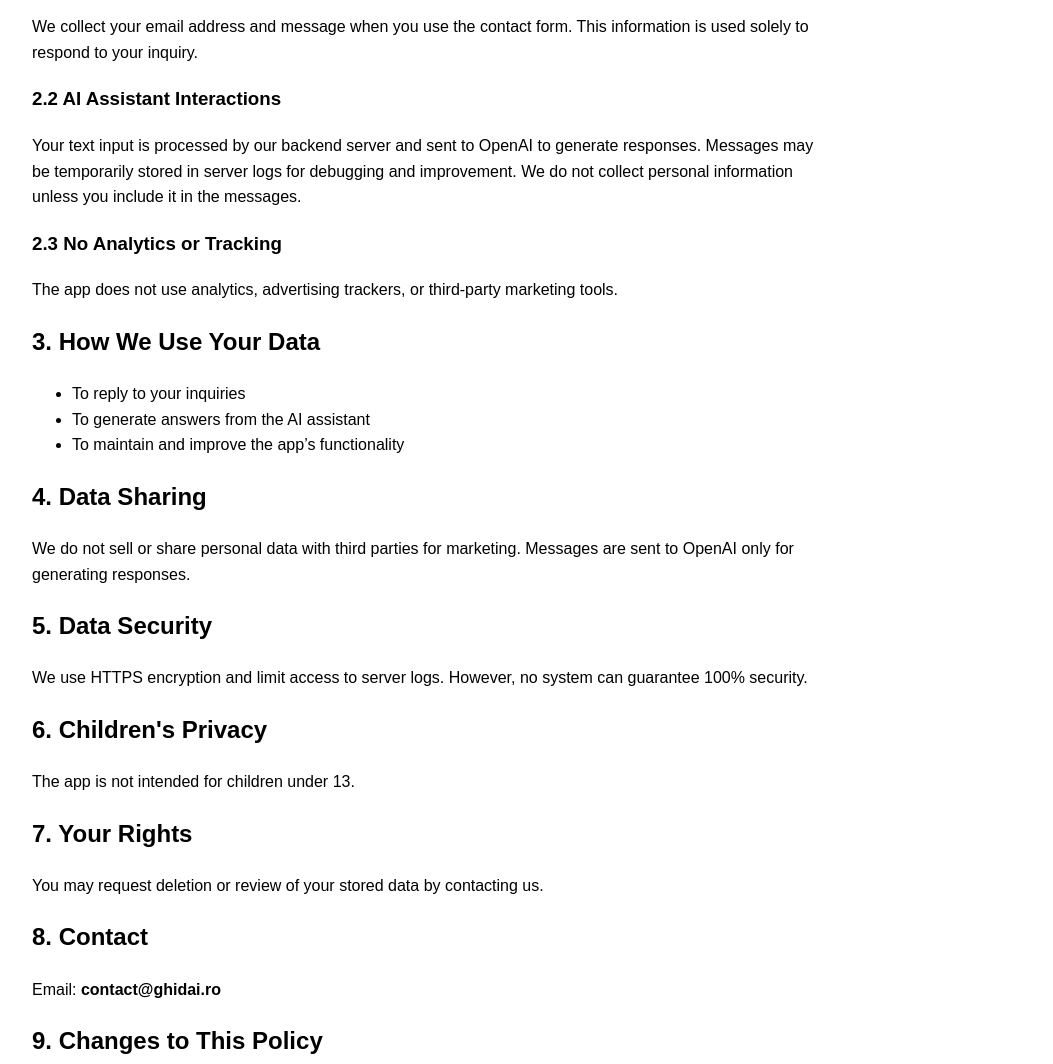
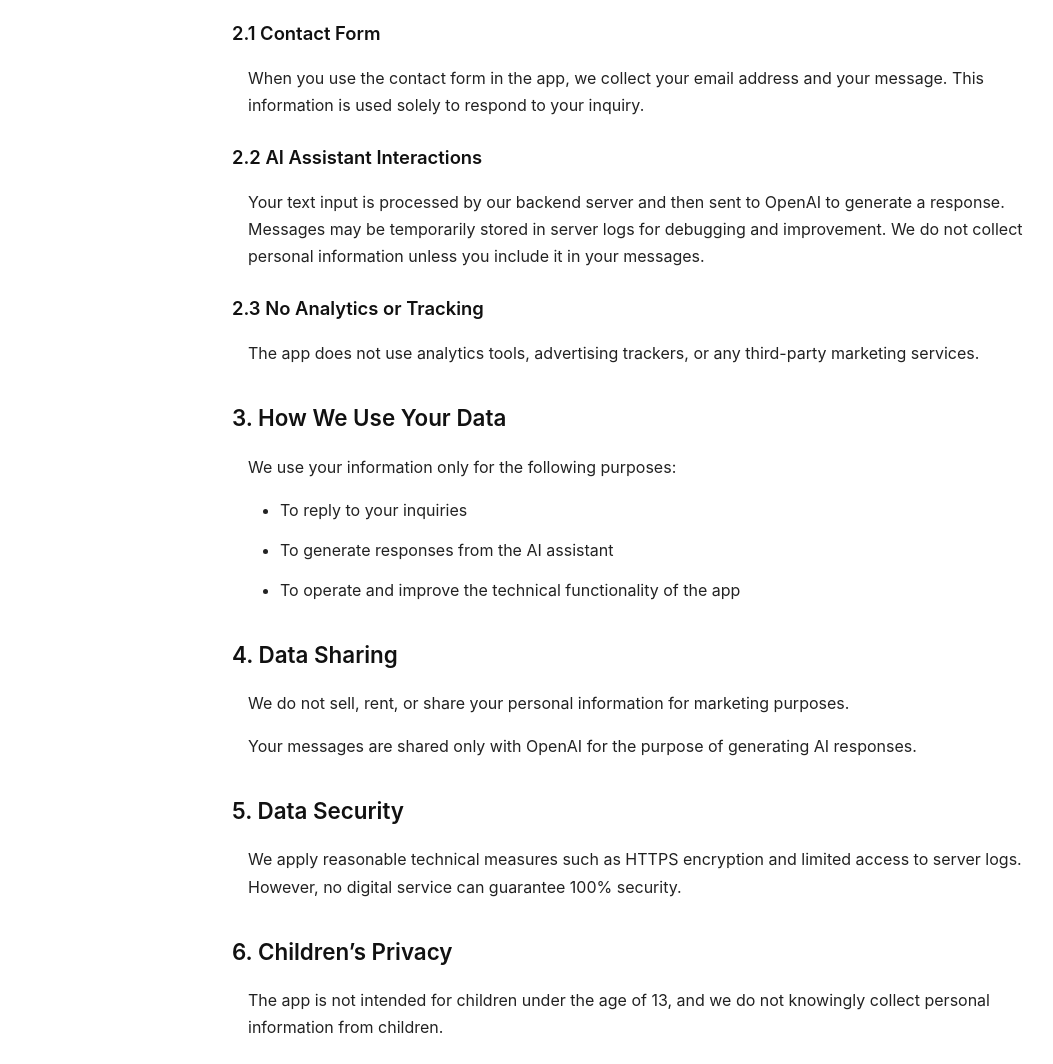
Before and after one commit to gomacchi0516-pixel/ghidAI_privacy_policy, a plain HTML site: page index.html in a window 1280 px wide. Shown: the part 380-1444 px from the top of the page, without its empty margins (8-1061 px from the left). Drawn offline with Linux system fonts and the light colour scheme.

Commit message:
Update index.html

```diff
--- a/index.html
+++ b/index.html
@@ -3,14 +3,54 @@
 <head>
 <meta charset="UTF-8">
 <title>Privacy Policy - GhidAI</title>
+
 <style>
+  /* ページ全体 */
   body {
-    font-family: Arial, sans-serif;
-    margin: 40px;
-    line-height: 1.6;
+    font-family: -apple-system, BlinkMacSystemFont, "Segoe UI", Roboto, Arial, sans-serif;
+    margin: 40px auto;
+    padding: 0 20px;
     max-width: 800px;
+    line-height: 1.7;
+    color: #222;
+  }
+
+  /* 見出しのスタイル（インデントなし・余白広め） */
+  h1, h2, h3 {
+    color: #111;
+    font-weight: 600;
+    margin-left: 0;
+  }
+
+  h1 {
+    font-size: 2rem;
+    margin-bottom: 1rem;
+  }
+
+  h2 {
+    font-size: 1.4rem;
+    margin-top: 2rem;
+    margin-bottom: 0.6rem;
+  }
+
+  h3 {
+    font-size: 1.15rem;
+    margin-top: 1.4rem;
+    margin-bottom: 0.4rem;
+  }
+
+  /* 本文のインデント */
+  p, li {
+    font-size: 1rem;
+    margin-left: 1rem;
+    margin-bottom: 0.8rem;
+  }
+
+  ul {
+    padding-left: 2rem;
   }
 </style>
+
 </head>
 <body>
 
@@ -23,39 +63,40 @@
 <h2>2. Information We Collect</h2>
 
 <h3>2.1 Contact Form</h3>
-<p>We collect your email address and message when you use the contact form. This information is used solely to respond to your inquiry.</p>
+<p>When you use the contact form in the app, we collect your email address and your message. This information is used solely to respond to your inquiry.</p>
 
 <h3>2.2 AI Assistant Interactions</h3>
-<p>Your text input is processed by our backend server and sent to OpenAI to generate responses. Messages may be temporarily stored in server logs for debugging and improvement. We do not collect personal information unless you include it in the messages.</p>
+<p>Your text input is processed by our backend server and then sent to OpenAI to generate a response. Messages may be temporarily stored in server logs for debugging and improvement. We do not collect personal information unless you include it in your messages.</p>
 
 <h3>2.3 No Analytics or Tracking</h3>
-<p>The app does not use analytics, advertising trackers, or third-party marketing tools.</p>
+<p>The app does not use analytics tools, advertising trackers, or any third-party marketing services.</p>
 
 <h2>3. How We Use Your Data</h2>
+<p>We use your information only for the following purposes:</p>
 <ul>
   <li>To reply to your inquiries</li>
-  <li>To generate answers from the AI assistant</li>
-  <li>To maintain and improve the app’s functionality</li>
+  <li>To generate responses from the AI assistant</li>
+  <li>To operate and improve the technical functionality of the app</li>
 </ul>
 
 <h2>4. Data Sharing</h2>
-<p>We do not sell or share personal data with third parties for marketing. Messages are sent to OpenAI only for generating responses.</p>
+<p>We do not sell, rent, or share your personal information for marketing purposes.</p>
+<p>Your messages are shared only with OpenAI for the purpose of generating AI responses.</p>
 
 <h2>5. Data Security</h2>
-<p>We use HTTPS encryption and limit access to server logs. However, no system can guarantee 100% security.</p>
+<p>We apply reasonable technical measures such as HTTPS encryption and limited access to server logs. However, no digital service can guarantee 100% security.</p>
 
-<h2>6. Children's Privacy</h2>
-<p>The app is not intended for children under 13.</p>
+<h2>6. Children’s Privacy</h2>
+<p>The app is not intended for children under the age of 13, and we do not knowingly collect personal information from children.</p>
 
 <h2>7. Your Rights</h2>
-<p>You may request deletion or review of your stored data by contacting us.</p>
+<p>You may request deletion of your contact form submissions or inquire about what data is stored. You may also request corrections of inaccurate data.</p>
 
 <h2>8. Contact</h2>
-  <!-- updated -->
 <p>Email: <b>contact@ghidai.ro</b></p>
 
 <h2>9. Changes to This Policy</h2>
-<p>We may update this policy and will publish changes on this page.</p>
+<p>We may update this Privacy Policy when necessary. Updated versions will be published on this same page.</p>
 
 </body>
 </html>
```
